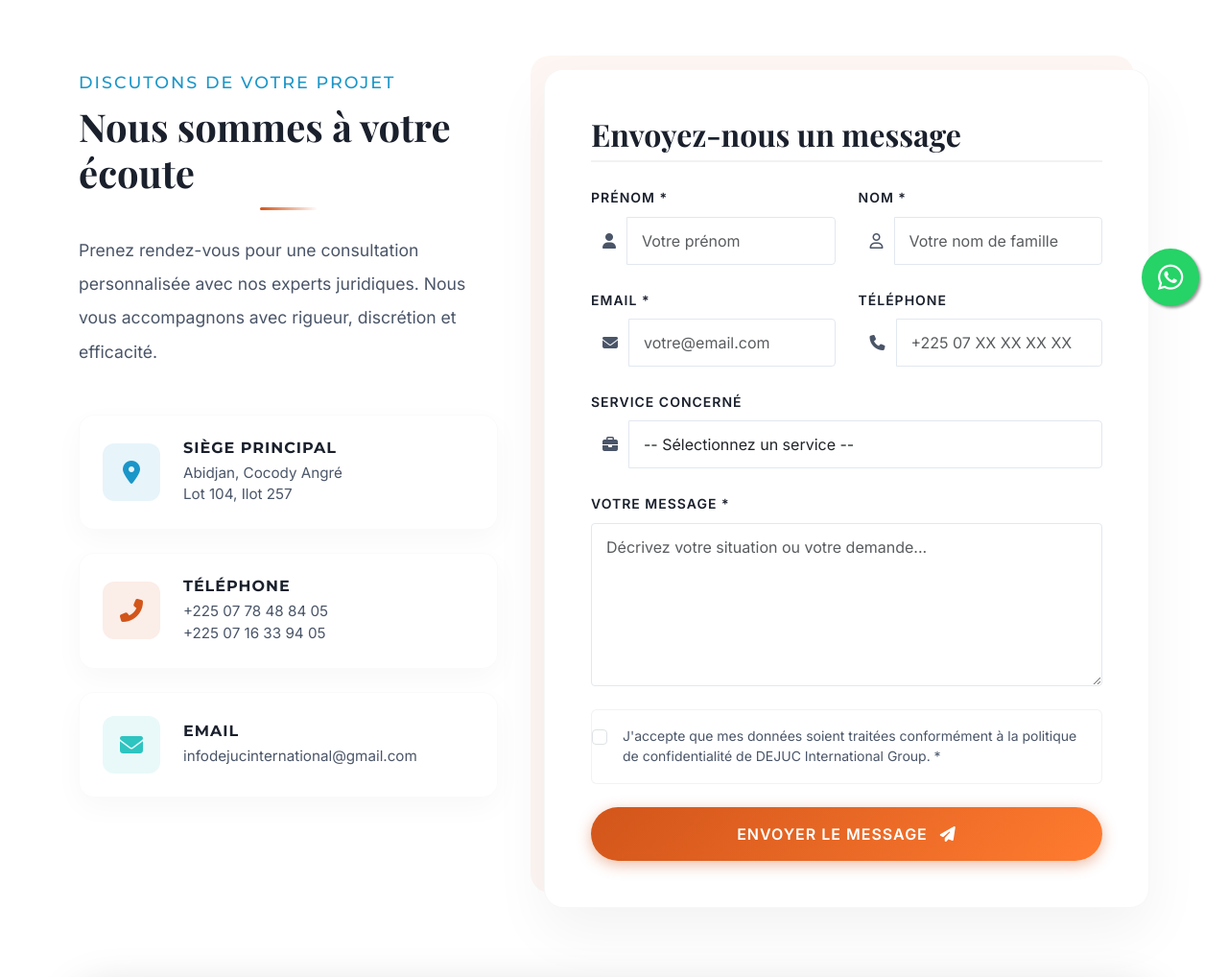
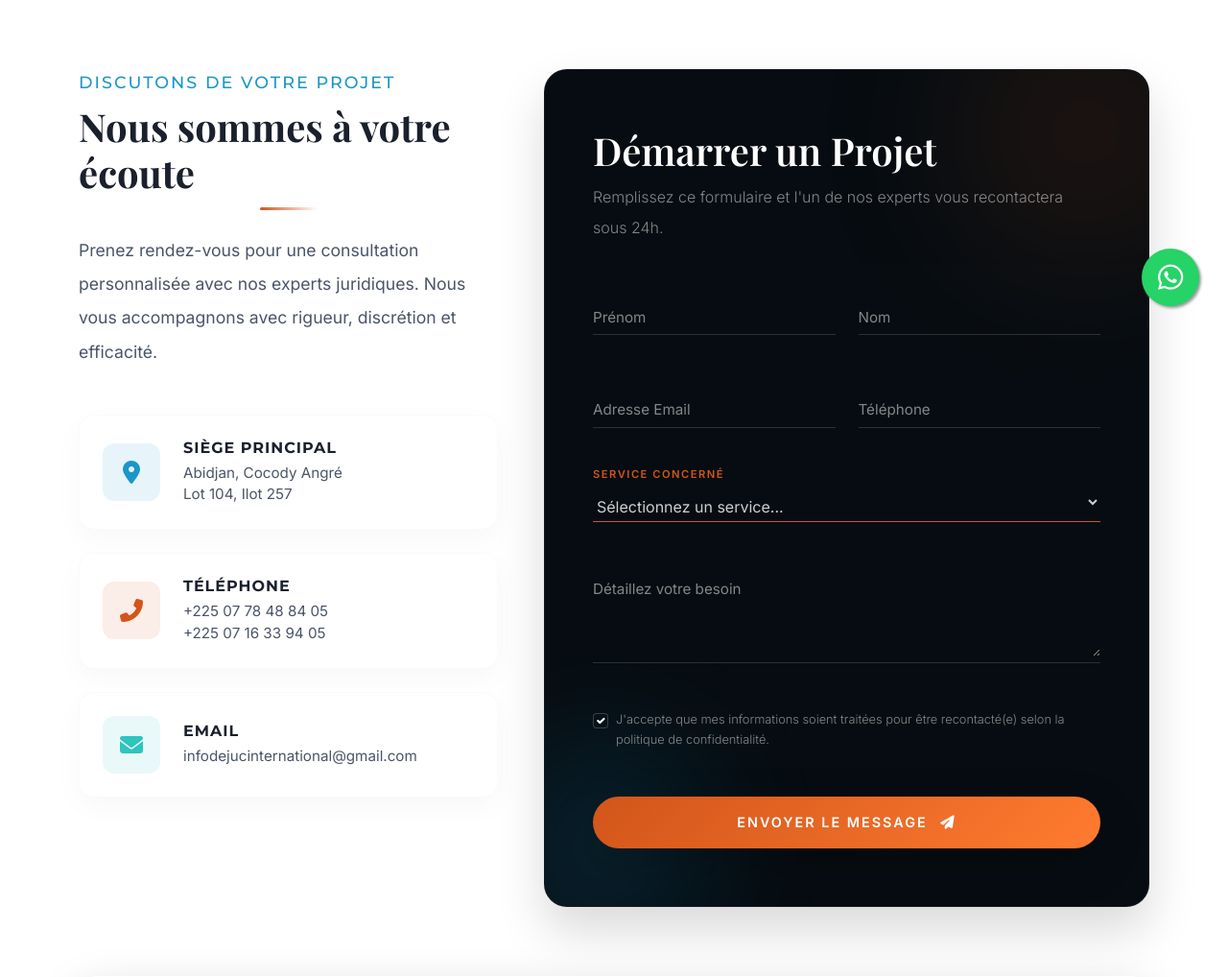
Before and after one commit to silvercross2021-web/SITE-VITRINE-DEJUC, a Django app: page /contact/ in a window 1280 px wide. Shown: the part 451-1469 px from the top of the page at 96% size. Run offline with Django 5.2, Linux system fonts and the light colour scheme; some libraries are stand-ins or nearby versions; some web fonts are replaced.

Commit message:
feat: upgrade contact.html form to awwwards dark minimalist aesthetic

```diff
--- a/templates/contact.html
+++ b/templates/contact.html
@@ -68,101 +68,100 @@
                 </div>
             </div>
 
-            <!-- Contact Form -->
+            <!-- Contact Form - Awwwards Dark Minimalist -->
             <div class="col-lg-7" data-aos="fade-left" data-aos-delay="200">
-                <div class="premium-form-wrapper">
-                    <h3 class="font-serif mb-4 pb-2" style="font-size: 2rem; border-bottom: 2px solid rgba(0,0,0,0.05);">Envoyez-nous un message</h3>
-                    <form method="post" id="main-contact-form">
+                <div class="position-relative overflow-hidden" style="background: #060c11; border-radius: 24px; padding: 60px 50px; box-shadow: 0 25px 50px rgba(0,0,0,0.15); border: 1px solid rgba(255,255,255,0.05);">
+                    <!-- Glowing Orb Effect -->
+                    <div class="position-absolute" style="top: -60px; right: -60px; width: 250px; height: 250px; background: var(--dejuc-orange); filter: blur(90px); opacity: 0.15; border-radius: 50%; pointer-events: none;"></div>
+                    <div class="position-absolute" style="bottom: -40px; left: -40px; width: 200px; height: 200px; background: var(--dejuc-blue); filter: blur(70px); opacity: 0.2; border-radius: 50%; pointer-events: none;"></div>
+
+                    <div class="position-relative z-1">
+                        <h3 class="text-white font-serif mb-2" style="font-size: 2.5rem; font-weight: 300;">Démarrer un Projet</h3>
+                        <p class="text-white-50 mb-5 lh-lg" style="font-size: 1rem; font-weight: 300;">Remplissez ce formulaire et l'un de nos experts vous recontactera sous 24h.</p>
+
+                        <form method="post" id="main-contact-form" class="needs-validation">
                             {% csrf_token %}
 
                             {% if form.non_field_errors %}
-                            <div class="alert alert-danger rounded-3 border-0 shadow-sm">
+                                <div class="alert bg-danger text-white rounded-3 border-0 shadow-sm mb-4">
                                     {{ form.non_field_errors }}
                                 </div>
                             {% endif %}
 
                             <div class="row">
-                            <div class="col-md-6 mb-4">
-                                <label for="{{ form.first_name.id_for_label }}" class="form-label text-dark fw-bold small text-uppercase" style="letter-spacing: 1px;">{{ form.first_name.label }}</label>
-                                <div class="input-group">
-                                    <span class="input-group-text bg-light border-0" style="border-radius: 8px 0 0 8px;"><i class="fas fa-user text-muted"></i></span>
-                                    {{ form.first_name }}
+                                <div class="col-md-6">
+                                    <div class="minimal-input-group mt-2">
+                                        <input type="text" name="first_name" class="minimal-input" placeholder=" " required>
+                                        <label class="minimal-label">Prénom</label>
+                                        <div class="minimal-line"></div>
+                                        {% if form.first_name.errors %}<div class="text-danger small mt-1">{{ form.first_name.errors }}</div>{% endif %}
                                     </div>
-                                {% if form.first_name.errors %}
-                                    <div class="text-danger small mt-1">{{ form.first_name.errors }}</div>
-                                {% endif %}
                                 </div>
-                            <div class="col-md-6 mb-4">
-                                <label for="{{ form.last_name.id_for_label }}" class="form-label text-dark fw-bold small text-uppercase" style="letter-spacing: 1px;">{{ form.last_name.label }}</label>
-                                <div class="input-group">
-                                    <span class="input-group-text bg-light border-0" style="border-radius: 8px 0 0 8px;"><i class="far fa-user text-muted"></i></span>
-                                    {{ form.last_name }}
+                                <div class="col-md-6">
+                                    <div class="minimal-input-group mt-2">
+                                        <input type="text" name="last_name" class="minimal-input" placeholder=" " required>
+                                        <label class="minimal-label">Nom</label>
+                                        <div class="minimal-line"></div>
+                                        {% if form.last_name.errors %}<div class="text-danger small mt-1">{{ form.last_name.errors }}</div>{% endif %}
                                     </div>
-                                {% if form.last_name.errors %}
-                                    <div class="text-danger small mt-1">{{ form.last_name.errors }}</div>
-                                {% endif %}
                                 </div>
                             </div>
 
-                        <div class="row">
-                            <div class="col-md-6 mb-4">
-                                <label for="{{ form.email.id_for_label }}" class="form-label text-dark fw-bold small text-uppercase" style="letter-spacing: 1px;">{{ form.email.label }}</label>
-                                <div class="input-group">
-                                    <span class="input-group-text bg-light border-0" style="border-radius: 8px 0 0 8px;"><i class="fas fa-envelope text-muted"></i></span>
-                                    {{ form.email }}
+                            <div class="row mt-3">
+                                <div class="col-md-6">
+                                    <div class="minimal-input-group mt-2">
+                                        <input type="email" name="email" class="minimal-input" placeholder=" " required>
+                                        <label class="minimal-label">Adresse Email</label>
+                                        <div class="minimal-line"></div>
+                                        {% if form.email.errors %}<div class="text-danger small mt-1">{{ form.email.errors }}</div>{% endif %}
                                     </div>
-                                {% if form.email.errors %}
-                                    <div class="text-danger small mt-1">{{ form.email.errors }}</div>
-                                {% endif %}
                                 </div>
-                            <div class="col-md-6 mb-4">
-                                <label for="{{ form.phone.id_for_label }}" class="form-label text-dark fw-bold small text-uppercase" style="letter-spacing: 1px;">{{ form.phone.label }}</label>
-                                <div class="input-group">
-                                    <span class="input-group-text bg-light border-0" style="border-radius: 8px 0 0 8px;"><i class="fas fa-phone text-muted"></i></span>
-                                    {{ form.phone }}
+                                <div class="col-md-6">
+                                    <div class="minimal-input-group mt-2">
+                                        <input type="tel" name="phone" class="minimal-input" placeholder=" " required>
+                                        <label class="minimal-label">Téléphone</label>
+                                        <div class="minimal-line"></div>
+                                        {% if form.phone.errors %}<div class="text-danger small mt-1">{{ form.phone.errors }}</div>{% endif %}
                                     </div>
-                                {% if form.phone.errors %}
-                                    <div class="text-danger small mt-1">{{ form.phone.errors }}</div>
-                                {% endif %}
                                 </div>
                             </div>
 
-                        <div class="mb-4">
-                            <label for="{{ form.service.id_for_label }}" class="form-label text-dark fw-bold small text-uppercase" style="letter-spacing: 1px;">{{ form.service.label }}</label>
-                            <div class="input-group">
-                                <span class="input-group-text bg-light border-0" style="border-radius: 8px 0 0 8px;"><i class="fas fa-briefcase text-muted"></i></span>
-                                {{ form.service }}
-                            </div>
-                            {% if form.service.errors %}
-                                <div class="text-danger small mt-1">{{ form.service.errors }}</div>
-                            {% endif %}
+                            <div class="minimal-input-group mt-4">
+                                <select name="service" class="minimal-input" style="color: rgba(255,255,255,0.8) !important; padding-top: 15px;" required>
+                                    <option value="" disabled selected>Sélectionnez un service...</option>
+                                    <option value="audit">Audit & Sécurité Juridique</option>
+                                    <option value="immobilier">Droit Foncier & Immobilier</option>
+                                    <option value="societes">Droit des Sociétés (OHADA)</option>
+                                    <option value="contrats">Contrats & Négociations</option>
+                                    <option value="arbitrage">Médiation & Arbitrage</option>
+                                    <option value="autre">Autre demande</option>
+                                </select>
+                                <label class="minimal-label" style="top: -16px; font-size: 0.7rem; color: var(--dejuc-orange); text-transform: uppercase; letter-spacing: 1.5px; font-weight: 600;">Service Concerné</label>
+                                <div class="minimal-line"></div>
+                                {% if form.service.errors %}<div class="text-danger small mt-1">{{ form.service.errors }}</div>{% endif %}
                             </div>
 
-                        <div class="mb-4">
-                            <label for="{{ form.message.id_for_label }}" class="form-label text-dark fw-bold small text-uppercase" style="letter-spacing: 1px;">{{ form.message.label }}</label>
-                            {{ form.message }}
-                            {% if form.message.errors %}
-                                <div class="text-danger small mt-1">{{ form.message.errors }}</div>
-                            {% endif %}
+                            <div class="minimal-input-group mt-5">
+                                <textarea name="message" class="minimal-input" rows="3" placeholder=" " required></textarea>
+                                <label class="minimal-label">Détaillez votre besoin</label>
+                                <div class="minimal-line"></div>
+                                {% if form.message.errors %}<div class="text-danger small mt-1">{{ form.message.errors }}</div>{% endif %}
                             </div>
 
-                        <div class="form-check mb-4 p-3 bg-light rounded" style="border: 1px solid rgba(0,0,0,0.05);">
-                            <div class="ms-2">
-                                {{ form.gdpr_consent }}
-                                <label class="form-check-label text-muted small ms-2" for="{{ form.gdpr_consent.id_for_label }}" style="line-height: 1.5;">
-                                    {{ form.gdpr_consent.label }}
+                            <div class="form-check mt-5 mb-5">
+                                <input class="form-check-input mt-1" type="checkbox" name="gdpr_consent" value="True" id="main-gdpr" required checked style="background-color: transparent; border-color: rgba(255,255,255,0.2);">
+                                <label class="form-check-label text-white-50" for="main-gdpr" style="font-size: 0.8rem; font-weight: 300; line-height: 1.6; padding-top: 1px;">
+                                    J'accepte que mes informations soient traitées pour être recontacté(e) selon la politique de confidentialité.
                                 </label>
-                            </div>
-                            {% if form.gdpr_consent.errors %}
-                                <div class="text-danger small mt-1 ms-2">{{ form.gdpr_consent.errors }}</div>
-                            {% endif %}
+                                {% if form.gdpr_consent.errors %}<div class="text-danger small mt-1">{{ form.gdpr_consent.errors }}</div>{% endif %}
                             </div>
 
-                        <button type="submit" class="btn btn-premium w-100 py-3 rounded-pill fw-bold text-uppercase" style="letter-spacing: 1px;" id="submit-btn">
+                            <button type="submit" class="btn btn-premium w-100 py-3 rounded-pill text-uppercase d-flex align-items-center justify-content-center px-4 shadow-lg" style="letter-spacing: 2px; font-size: 0.9rem; font-weight: 700; transition: all 0.3s ease;" id="submit-btn">
                                 <span id="btn-text">Envoyer le message <i class="fas fa-paper-plane ms-2"></i></span>
-                            <span id="btn-spinner" class="spinner-border spinner-border-sm" role="status" aria-hidden="true" style="display: none;"></span>
+                                <span id="btn-spinner" class="spinner-border spinner-border-sm ms-2" role="status" aria-hidden="true" style="display: none;"></span>
                             </button>
                         </form>
+                    </div>
                 </div>
             </div>
         </div>
```
Lines whose indentation alone changed are shown as unchanged.
